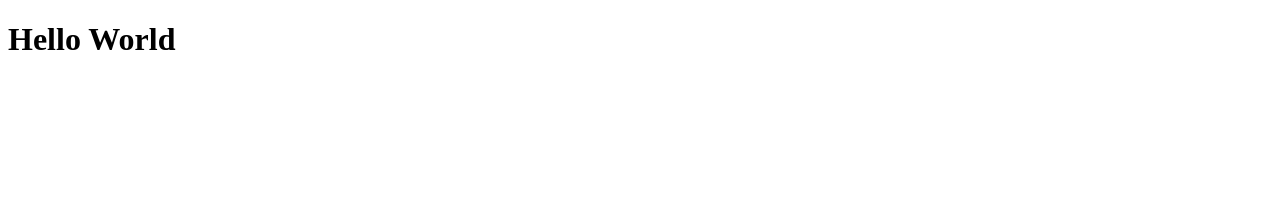
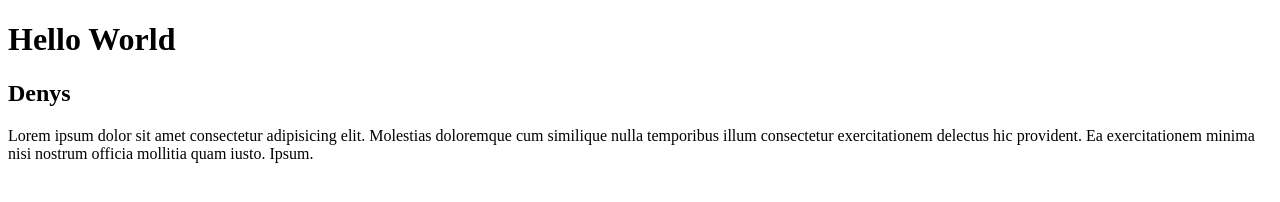
Before and after one commit to Deniska7771990/test, a plain HTML site: page index.html in a window 1280 px wide. Drawn offline with Linux system fonts and the light colour scheme.

Commit message:
initial 2

```diff
--- a/index.html
+++ b/index.html
@@ -8,5 +8,9 @@
 </head>
 <body>
     <h1>Hello World</h1>
+    <h2>Denys</h2>
+    <div>
+        <p>Lorem ipsum dolor sit amet consectetur adipisicing elit. Molestias doloremque cum similique nulla temporibus illum consectetur exercitationem delectus hic provident. Ea exercitationem minima nisi nostrum officia mollitia quam iusto. Ipsum.</p>
+    </div>
 </body>
 </html>
```
